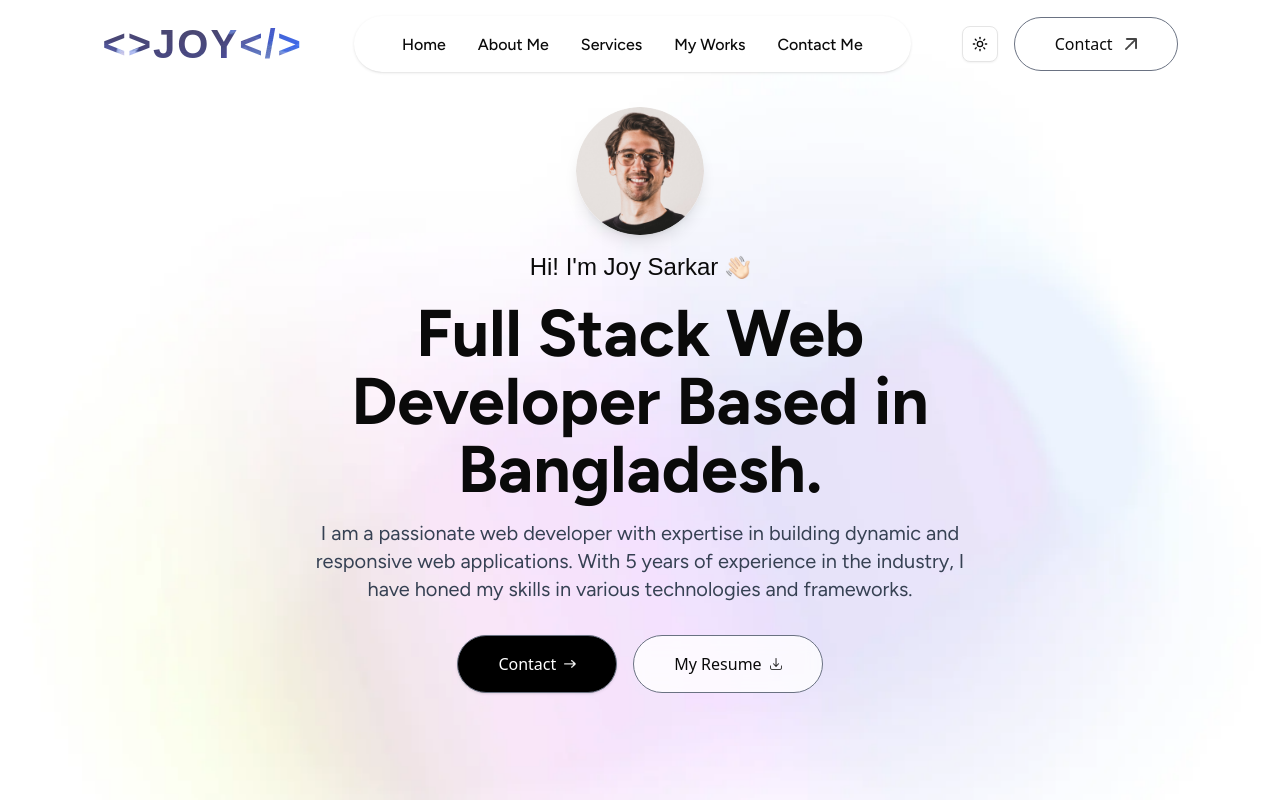
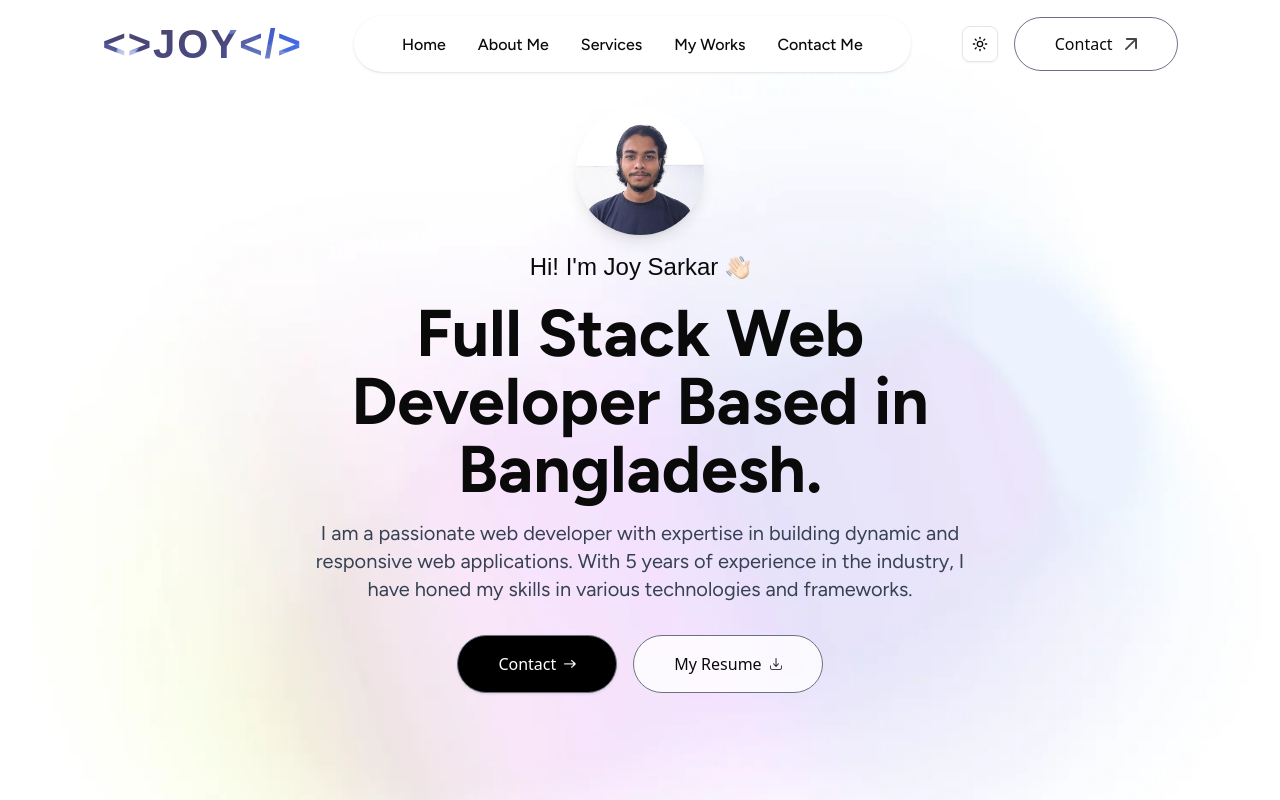
Before and after one commit to JoySarkarBD/portfolio, a Next.js app: page / in a window 1280 px wide. Shown: the top 800 px of the page. Built offline with nearby package versions, Linux system fonts and the light colour scheme; a web font is replaced by a local one.

Commit message:
update logo

```diff
--- a/public/assets/assets.ts
+++ b/public/assets/assets.ts
@@ -14,6 +14,7 @@ import graphics_icon from "./graphics-icon.png";
 import hand_icon from "./hand-icon.png";
 import header_bg_color from "./header-bg-color.png";
 import joy_sarkar_logo_dark from "./joy-sarkar-logo-dark.svg";
+import profile_img from "./joy_sarkar.jpg";
 import logo from "./logo.png";
 import logo_dark from "./logo_dark.png";
 import mail_icon from "./mail_icon.png";
@@ -23,7 +24,6 @@ import menu_white from "./menu-white.png";
 import mobile_icon from "./mobile-icon.png";
 import mongodb from "./mongodb.png";
 import moon_icon from "./moon_icon.png";
-import profile_img from "./profile-img.png";
 import project_icon_dark from "./project-icon-dark.png";
 import project_icon from "./project-icon.png";
 import right_arrow_bold_dark from "./right-arrow-bold-dark.png";
--- a/src/app/_components/Navbar.tsx
+++ b/src/app/_components/Navbar.tsx
@@ -134,7 +134,7 @@ export default function Navbar() {
             </Link>
           </li>
           <li>
-            <Link href='#contact' className='font-ovo' onClick={closeMenu}>
+            <Link href='#contact' className={`${figtree.className}`} onClick={closeMenu}>
               Contact Me
             </Link>
           </li>
```
Also changed, not shown: public/assets/joy_sarkar.jpg (added).
